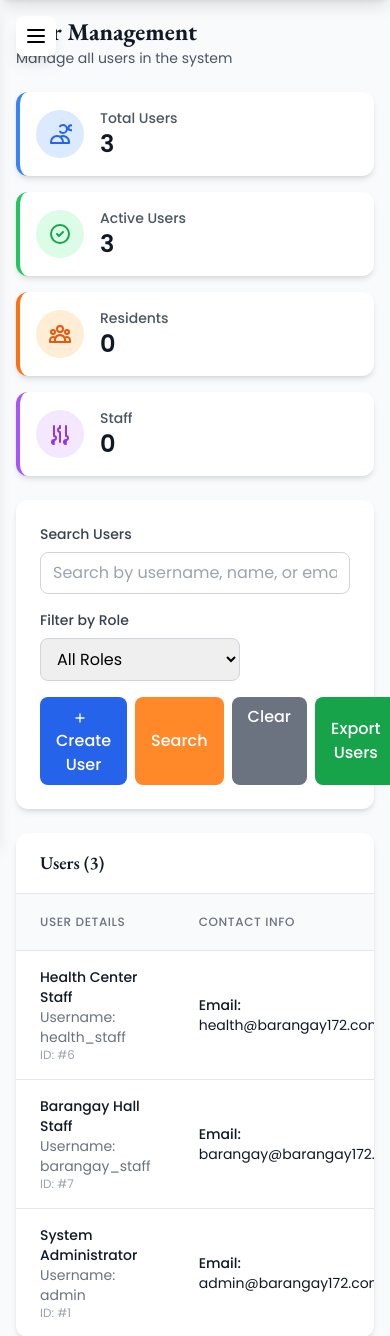
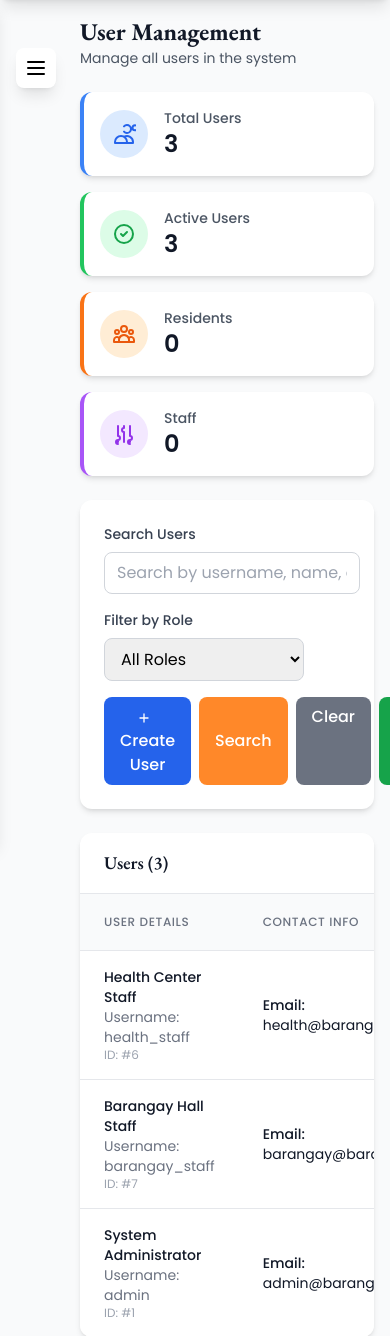
Before and after one commit to ChewObsanga/Barangay172, a PHP site: page /admin/users.php in a window 390 px wide; the page is wider, and only the part inside the window is pictured. Shown: the part 80-1416 px from the top of that part. Run offline with PHP 8.4, Linux system fonts and the light colour scheme; the visitor is signed in with stand-in values (Sample User, id 1); data comes from the database, SQL or seed files in the repository; some libraries are stand-ins or nearby versions.

Commit message:
fix: Further improve mobile hamburger menu positioning to prevent content interference
- Move hamburger menu button from top-24 to top-32 for more clearance
- Add left margin (ml-16) to main content area on mobile devices
- Ensure hamburger menu doesn't overlap with page titles like 'User Management'
- Apply consistent spacing across all admin pages
- Improve mobile user experience with proper content spacing

```diff
--- a/admin/barangay-hall.php
+++ b/admin/barangay-hall.php
@@ -193,7 +193,7 @@ try {
 
     <div class="flex flex-col lg:flex-row">
         <!-- Mobile Menu Button -->
-        <div class="lg:hidden fixed top-24 left-4 z-40">
+        <div class="lg:hidden fixed top-32 left-4 z-40">
             <button id="mobileMenuBtn" class="bg-white p-2 rounded-lg shadow-lg hover:bg-gray-50 transition-colors">
                 <svg class="w-6 h-6" fill="none" stroke="currentColor" viewBox="0 0 24 24">
                     <path stroke-linecap="round" stroke-linejoin="round" stroke-width="2" d="M4 6h16M4 12h16M4 18h16"></path>
@@ -256,7 +256,7 @@ try {
         </div>
 
         <!-- Main Content -->
-        <div class="flex-1 p-4 lg:p-8 lg:ml-0">
+        <div class="flex-1 p-4 lg:p-8 lg:ml-0 ml-16 lg:ml-0">
             <div class="mb-6 lg:mb-8">
                 <h1 class="text-2xl lg:text-3xl font-bold text-gray-900 font-garamond">Barangay Hall Services</h1>
                 <p class="text-sm lg:text-base text-gray-600">Manage barangay services, documents, and requirements</p>
--- a/admin/health-center.php
+++ b/admin/health-center.php
@@ -196,7 +196,7 @@ try {
 
     <div class="flex flex-col lg:flex-row">
         <!-- Mobile Menu Button -->
-        <div class="lg:hidden fixed top-24 left-4 z-40">
+        <div class="lg:hidden fixed top-32 left-4 z-40">
             <button id="mobileMenuBtn" class="bg-white p-2 rounded-lg shadow-lg hover:bg-gray-50 transition-colors">
                 <svg class="w-6 h-6" fill="none" stroke="currentColor" viewBox="0 0 24 24">
                     <path stroke-linecap="round" stroke-linejoin="round" stroke-width="2" d="M4 6h16M4 12h16M4 18h16"></path>
@@ -259,7 +259,7 @@ try {
         </div>
 
         <!-- Main Content -->
-        <div class="flex-1 p-4 lg:p-8 lg:ml-0">
+        <div class="flex-1 p-4 lg:p-8 lg:ml-0 ml-16 lg:ml-0">
             <div class="mb-6 lg:mb-8">
                 <h1 class="text-2xl lg:text-3xl font-bold text-gray-900 font-garamond">Health Center Services</h1>
                 <p class="text-sm lg:text-base text-gray-600">Manage health services, medical programs, and health records</p>
--- a/admin/index.php
+++ b/admin/index.php
@@ -123,7 +123,7 @@ try {
 
     <div class="flex flex-col lg:flex-row">
         <!-- Mobile Menu Button -->
-        <div class="lg:hidden fixed top-24 left-4 z-40">
+        <div class="lg:hidden fixed top-32 left-4 z-40">
             <button id="mobileMenuBtn" class="bg-white p-2 rounded-lg shadow-lg hover:bg-gray-50 transition-colors">
                 <svg class="w-6 h-6" fill="none" stroke="currentColor" viewBox="0 0 24 24">
                     <path stroke-linecap="round" stroke-linejoin="round" stroke-width="2" d="M4 6h16M4 12h16M4 18h16"></path>
@@ -187,7 +187,7 @@ try {
         </div>
 
         <!-- Main Content -->
-        <div class="flex-1 p-4 lg:p-8 lg:ml-0">
+        <div class="flex-1 p-4 lg:p-8 lg:ml-0 ml-16 lg:ml-0">
             <div class="mb-6 lg:mb-8">
                 <h1 class="text-2xl lg:text-3xl font-bold text-gray-900 font-garamond">Dashboard Overview</h1>
                 <p class="text-sm lg:text-base text-gray-600">Welcome to the Barangay 172 Urduja Management System</p>
--- a/admin/reports.php
+++ b/admin/reports.php
@@ -219,7 +219,7 @@ if ($_SERVER['REQUEST_METHOD'] == 'POST') {
 
     <div class="flex flex-col lg:flex-row">
         <!-- Mobile Menu Button -->
-        <div class="lg:hidden fixed top-24 left-4 z-40">
+        <div class="lg:hidden fixed top-32 left-4 z-40">
             <button id="mobileMenuBtn" class="bg-white p-2 rounded-lg shadow-lg hover:bg-gray-50 transition-colors">
                 <svg class="w-6 h-6" fill="none" stroke="currentColor" viewBox="0 0 24 24">
                     <path stroke-linecap="round" stroke-linejoin="round" stroke-width="2" d="M4 6h16M4 12h16M4 18h16"></path>
@@ -282,7 +282,7 @@ if ($_SERVER['REQUEST_METHOD'] == 'POST') {
         </div>
 
         <!-- Main Content -->
-        <div class="flex-1 p-4 lg:p-8 lg:ml-0">
+        <div class="flex-1 p-4 lg:p-8 lg:ml-0 ml-16 lg:ml-0">
             <div class="mb-6 lg:mb-8">
                 <h1 class="text-2xl lg:text-3xl font-bold text-gray-900 font-garamond">Reports & Analytics</h1>
                 <p class="text-sm lg:text-base text-gray-600">Generate reports and view system analytics</p>
--- a/admin/settings.php
+++ b/admin/settings.php
@@ -243,7 +243,7 @@ try {
 
     <div class="flex flex-col lg:flex-row">
         <!-- Mobile Menu Button -->
-        <div class="lg:hidden fixed top-24 left-4 z-40">
+        <div class="lg:hidden fixed top-32 left-4 z-40">
             <button id="mobileMenuBtn" class="bg-white p-2 rounded-lg shadow-lg hover:bg-gray-50 transition-colors">
                 <svg class="w-6 h-6" fill="none" stroke="currentColor" viewBox="0 0 24 24">
                     <path stroke-linecap="round" stroke-linejoin="round" stroke-width="2" d="M4 6h16M4 12h16M4 18h16"></path>
@@ -306,7 +306,7 @@ try {
         </div>
 
         <!-- Main Content -->
-        <div class="flex-1 p-4 lg:p-8 lg:ml-0">
+        <div class="flex-1 p-4 lg:p-8 lg:ml-0 ml-16 lg:ml-0">
             <div class="mb-6 lg:mb-8">
                 <h1 class="text-2xl lg:text-3xl font-bold text-gray-900 font-garamond">Settings</h1>
                 <p class="text-sm lg:text-base text-gray-600">Manage your profile and system settings</p>
--- a/admin/users.php
+++ b/admin/users.php
@@ -289,7 +289,7 @@ function generateRandomPassword($length = 8) {
 
     <div class="flex flex-col lg:flex-row">
         <!-- Mobile Menu Button -->
-        <div class="lg:hidden fixed top-24 left-4 z-40">
+        <div class="lg:hidden fixed top-32 left-4 z-40">
             <button id="mobileMenuBtn" class="bg-white p-2 rounded-lg shadow-lg hover:bg-gray-50 transition-colors">
                 <svg class="w-6 h-6" fill="none" stroke="currentColor" viewBox="0 0 24 24">
                     <path stroke-linecap="round" stroke-linejoin="round" stroke-width="2" d="M4 6h16M4 12h16M4 18h16"></path>
@@ -353,7 +353,7 @@ function generateRandomPassword($length = 8) {
         </div>
 
         <!-- Main Content -->
-        <div class="flex-1 p-4 lg:p-8 lg:ml-0">
+        <div class="flex-1 p-4 lg:p-8 lg:ml-0 ml-16 lg:ml-0">
             <div class="mb-6 lg:mb-8">
                 <h1 class="text-2xl lg:text-3xl font-bold text-gray-900 font-garamond">User Management</h1>
                 <p class="text-sm lg:text-base text-gray-600">Manage all users in the system</p>
```
